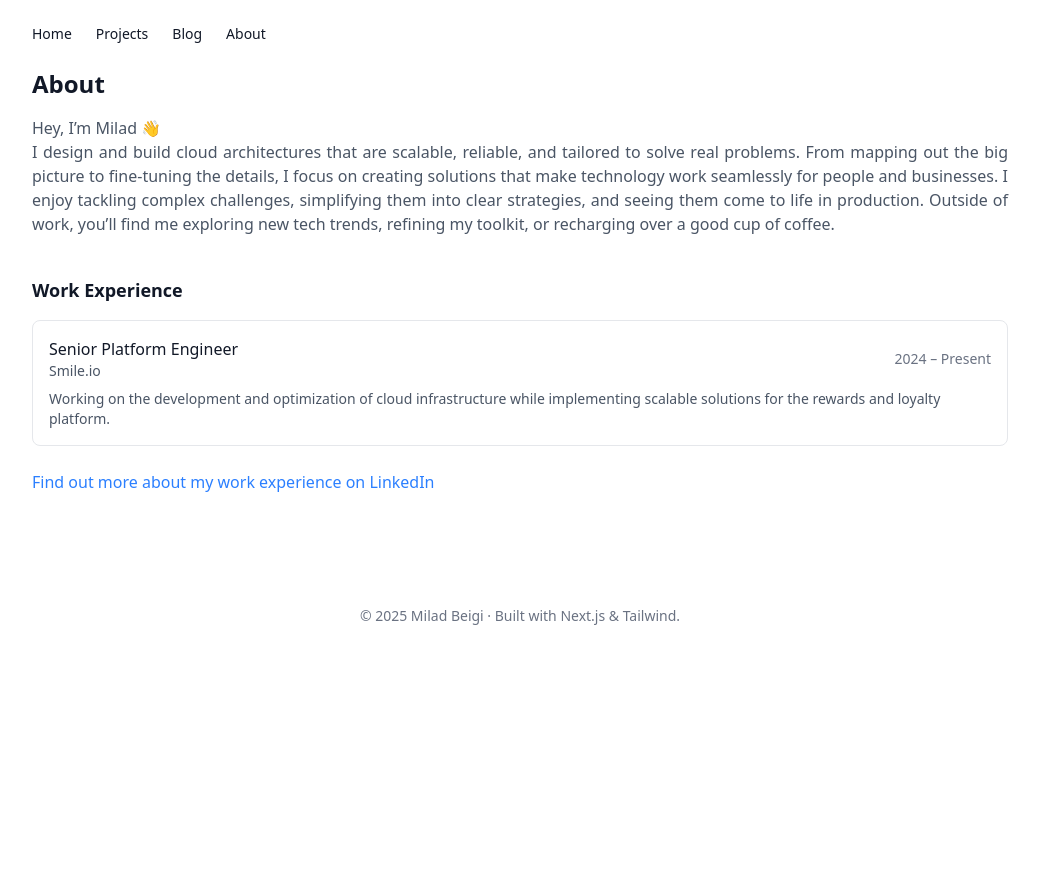
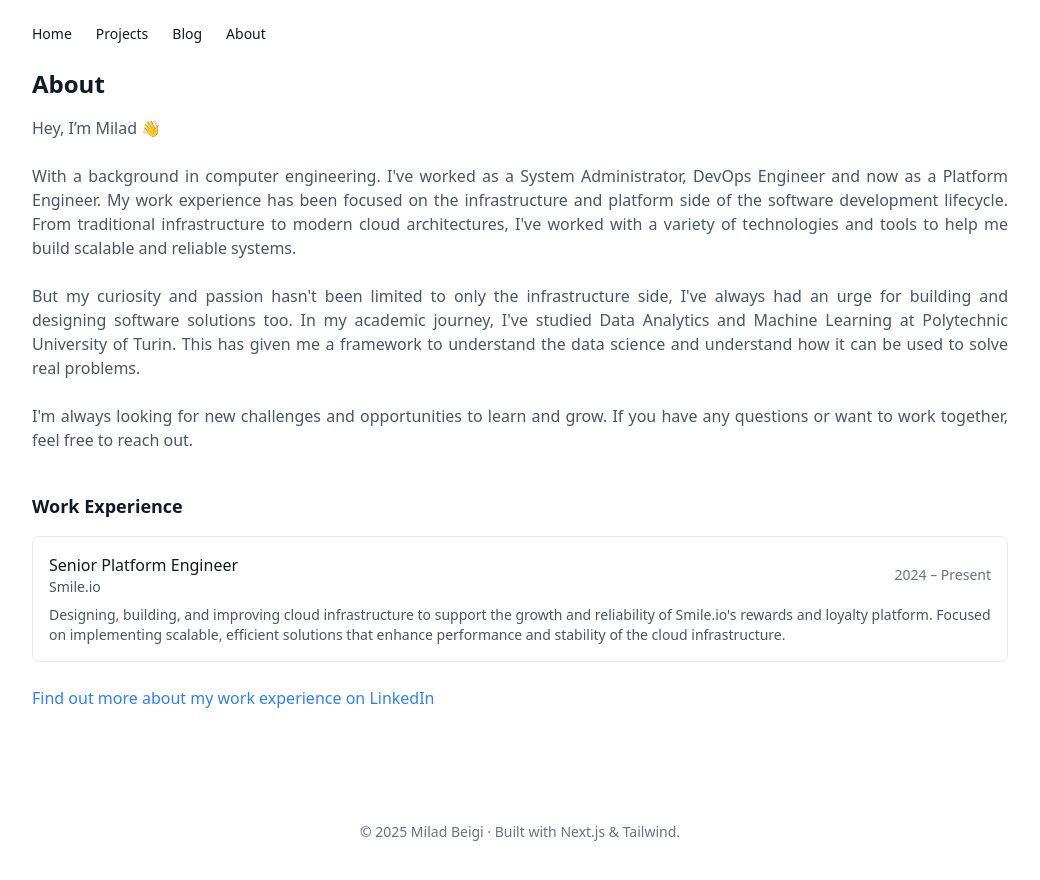
Before and after one commit to miladbeigi/milad.cloud, a Next.js app in the folder website/: page /about in a window 1280 px wide. Shown: the top 880 px of the page, without its empty margins (120-1160 px from the left). Before the commit the page ends 800 px from the top, so only its background shows below. Built offline with nearby package versions, Linux system fonts and the light colour scheme.

Commit message:
chore: update about me

```diff
--- a/website/src/app/about/page.js
+++ b/website/src/app/about/page.js
@@ -7,9 +7,11 @@ export default function AboutPage() {
     <main className="pb-16">
       <h1 className="text-2xl font-semibold">About</h1>
       <p className="mt-4 max-w-none text-justify text-gray-600">
-      Hey, I’m Milad 👋<br />
-      I design and build cloud architectures that are scalable, reliable, and tailored to solve real problems. From mapping out the big picture to fine-tuning the details, I focus on creating solutions that make technology work seamlessly for people and businesses.
-      I enjoy tackling complex challenges, simplifying them into clear strategies, and seeing them come to life in production. Outside of work, you’ll find me exploring new tech trends, refining my toolkit, or recharging over a good cup of coffee.
+        Hey, I’m Milad 👋<br/>
+        <br />
+        With a background in computer engineering. I've worked as a System Administrator, DevOps Engineer and now as a Platform Engineer. My work experience has been focused on the infrastructure and platform side of the software development lifecycle. From traditional infrastructure to modern cloud architectures, I've worked with a variety of technologies and tools to help me build scalable and reliable systems.<br />
+        <br /> But my curiosity and passion hasn't been limited to only the infrastructure side, I've always had an urge for building and designing software solutions too. In my academic journey, I've studied Data Analytics and Machine Learning at Polytechnic University of Turin. This has given me a framework to understand the data science and understand how it can be used to solve real problems.<br />
+        <br /> I'm always looking for new challenges and opportunities to learn and grow. If you have any questions or want to work together, feel free to reach out.<br />
       </p>
 
       <section className="mt-10">
--- a/website/src/content/avoid-githu-supply-chain-attacks.mdx
+++ b/website/src/content/avoid-githu-supply-chain-attacks.mdx
@@ -2,6 +2,6 @@ export const meta = {
   slug: "avoid-github-supply-chain-attacks",
   title: "How to Avoid Supply Chain Attacks in GitHub",
   date: "2025-08-21",
-  published: true,
+  published: false,
   readingTime: 5,
 };
--- a/website/src/data/experience.js
+++ b/website/src/data/experience.js
@@ -5,7 +5,7 @@ const experience = [
     start: "2024",
     end: "Present",
     summary:
-      "Working on the development and optimization of cloud infrastructure while implementing scalable solutions for the rewards and loyalty platform.",
+      "Designing, building, and improving cloud infrastructure to support the growth and reliability of Smile.io's rewards and loyalty platform. Focused on implementing scalable, efficient solutions that enhance performance and stability of the cloud infrastructure.",
   }
 ];
 
```
Also changed, not shown: website/src/content/postsIndex.js (line endings or trailing spaces).
